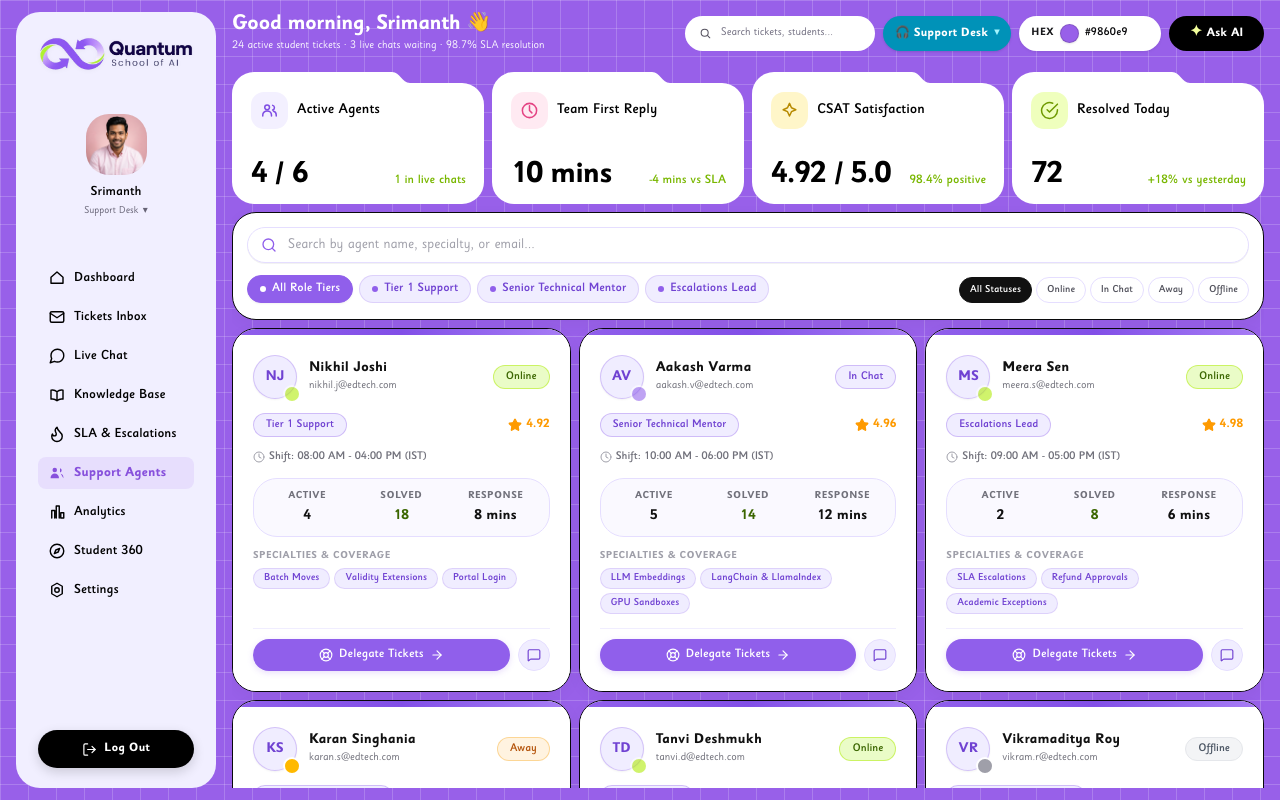
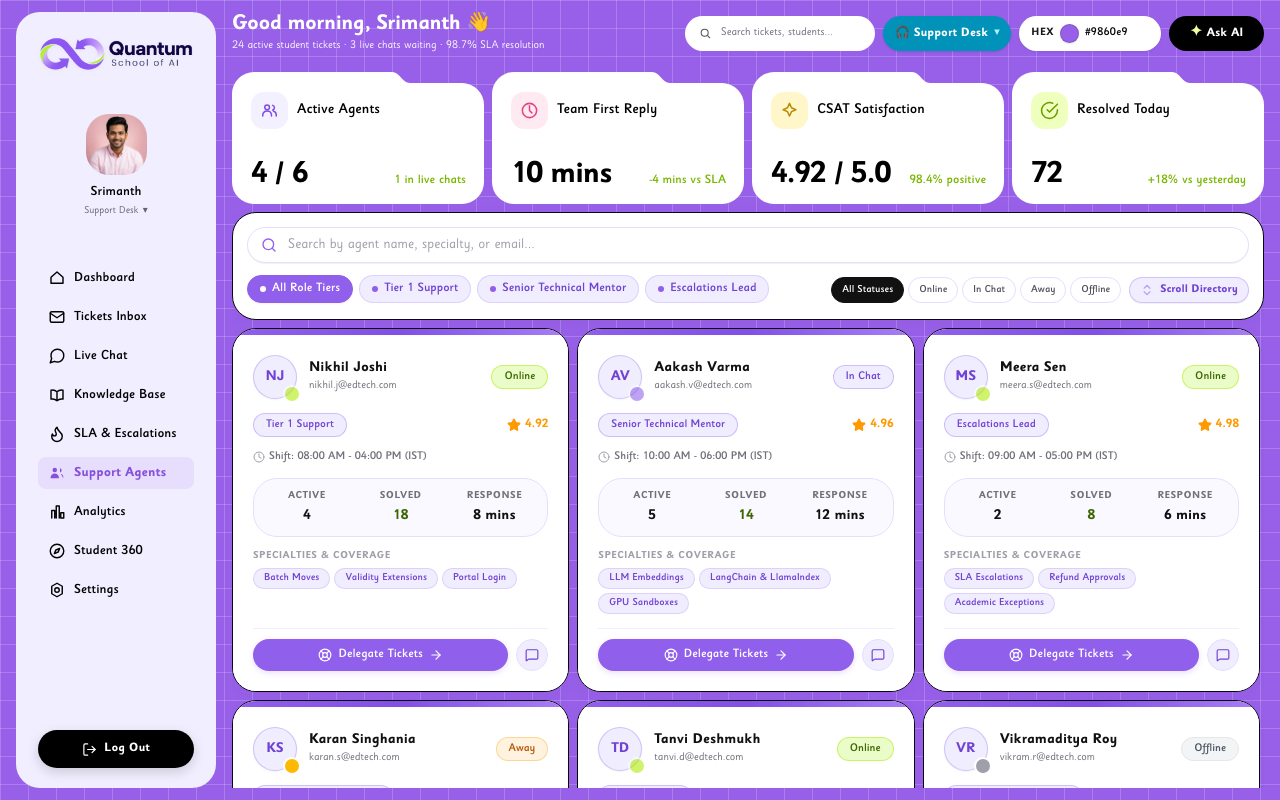
Before and after one commit to srimanthadep/QuantumLMS, a React (Vite) app: page /support/agents in a window 1280 px wide. Built offline with nearby package versions, Linux system fonts and the light colour scheme.

Commit message:
updated slaescalation and support agent file

```diff
--- a/src/pages/support/SlaEscalationsPage.tsx
+++ b/src/pages/support/SlaEscalationsPage.tsx
@@ -14,6 +14,7 @@ import {
   RefreshCw,
   BellRing,
   ExternalLink,
+  ChevronsUpDown,
 } from "lucide-react";
 import { Card, CardContent, CardHeader, CardTitle, CardDescription } from "@/components/ui/card";
 import { Button } from "@/components/ui/button";
@@ -237,16 +238,16 @@ export const SlaEscalationsPage: React.FC = () => {
   ];
 
   return (
-    <div className="flex flex-col gap-2 support-page-font">
+    <div className="flex-1 min-h-0 flex flex-col gap-2 support-page-font h-full">
       {/* 1. KPI Stats (Canonical Folder-Tab Cards with 8px Gap) */}
-      <div className="metrics-grid">
+      <div className="metrics-grid shrink-0">
         {kpis.map((item) => (
           <MetricCard key={item.label} item={item} />
         ))}
       </div>
 
       {/* 2. SLA Tiers Adherence Breakdown in 8px grid */}
-      <div className="grid grid-cols-1 sm:grid-cols-2 lg:grid-cols-4 gap-2">
+      <div className="grid grid-cols-1 sm:grid-cols-2 lg:grid-cols-4 gap-2 shrink-0">
         <div className="p-3 rounded-2xl border border-zinc-150 bg-white shadow-xs space-y-1.5">
           <div className="flex justify-between items-center text-xs">
             <span className="font-bold text-[#111111] flex items-center gap-1.5 text-[11px]">
@@ -309,13 +310,22 @@ export const SlaEscalationsPage: React.FC = () => {
       </div>
 
       {/* 3. Escalation Queue Panel */}
-      <div className="panel bg-white border border-zinc-150 flex flex-col min-h-[450px] overflow-hidden relative">
+      <div className="panel bg-white border border-zinc-150 flex flex-col flex-1 min-h-0 overflow-hidden relative">
         <div className="card-header px-5 py-3 border-b border-zinc-100 flex flex-col sm:flex-row sm:items-center justify-between gap-2 shrink-0 mb-0">
           <div>
-            <CardTitle className="text-base font-bold text-[#111111]">
-              Active SLA Countdown Queue
-            </CardTitle>
-            <CardDescription className="text-xs text-zinc-500">
+            <div className="flex items-center gap-2">
+              <CardTitle className="text-base font-bold text-[#111111]">
+                Active SLA Countdown Queue
+              </CardTitle>
+              <span
+                className="inline-flex items-center gap-1.5 px-2.5 py-0.5 rounded-full bg-[#F0EDFF] text-[#7042D2] border border-[#905FEB]/30 text-[11px] font-bold shadow-2xs"
+                title="Active SLA Countdown Queue is scrollable"
+              >
+                <ChevronsUpDown className="h-3.5 w-3.5 text-[#905FEB] animate-pulse" />
+                <span>Scroll Queue</span>
+              </span>
+            </div>
+            <CardDescription className="text-xs text-zinc-500 mt-0.5">
               Live tickets prioritized by remaining resolution window ({filtered.length} total active).
             </CardDescription>
           </div>
@@ -356,7 +366,7 @@ export const SlaEscalationsPage: React.FC = () => {
         </div>
 
         <CardContent
-          className="p-0 divide-y divide-[#F0EDFF] bg-white flex-1 min-h-0 overflow-y-auto scroll-smooth [&::-webkit-scrollbar]:w-1.5 [&::-webkit-scrollbar-track]:bg-slate-50 [&::-webkit-scrollbar-thumb]:bg-[#E5DEFF] [&::-webkit-scrollbar-thumb]:rounded-full hover:[&::-webkit-scrollbar-thumb]:bg-[#C4B5FD]"
+          className="p-0 divide-y divide-[#F0EDFF] bg-white flex-1 min-h-0 overflow-y-auto scroll-smooth support-queue-scrollbar"
         >
           {filtered.map((tkt) => {
             const isBreached = tkt.minutesRemaining <= 0;
--- a/src/pages/support/SupportAgentsPage.tsx
+++ b/src/pages/support/SupportAgentsPage.tsx
@@ -39,7 +39,7 @@ import {
   DialogFooter,
 } from "@/components/ui/dialog";
 import { cn } from "@/lib/utils";
-import { ArrowRight, Sparkles, Eye, Check } from "lucide-react";
+import { ArrowRight, Sparkles, Eye, Check, ChevronsUpDown } from "lucide-react";
 
 interface SupportAgent {
   id: string;
@@ -286,16 +286,16 @@ export const SupportAgentsPage: React.FC = () => {
   ];
 
   return (
-    <div className="flex flex-col gap-2 support-page-font">
+    <div className="flex-1 min-h-0 flex flex-col gap-2 support-page-font h-full">
       {/* 1. KPI Stats Grid (Canonical 132px Folder-Tab Cards with 8px Gap) */}
-      <div className="metrics-grid">
+      <div className="metrics-grid shrink-0">
         {kpis.map((item) => (
           <MetricCard key={item.label} item={item} />
         ))}
       </div>
 
       {/* 2. Search and Category Filter Bar */}
-      <div className="panel p-3.5 bg-white border border-zinc-150">
+      <div className="panel p-3.5 bg-white border border-zinc-150 shrink-0">
         <div className="space-y-2.5">
           <div className="relative">
             <Search className="absolute left-3.5 top-2.5 h-4 w-4 text-[#905FEB]" />
@@ -336,8 +336,9 @@ export const SupportAgentsPage: React.FC = () => {
               })}
             </div>
 
-            {/* Status Pills */}
-            <div className="flex gap-1 items-center overflow-x-auto">
+            {/* Status Pills & Scroll Indicator */}
+            <div className="flex items-center justify-between gap-2">
+              <div className="flex gap-1 items-center overflow-x-auto min-w-0">
                 {statuses.map((st) => {
                   const isActive = statusFilter === st.id;
                   return (
@@ -346,7 +347,7 @@ export const SupportAgentsPage: React.FC = () => {
                       type="button"
                       onClick={() => setStatusFilter(st.id)}
                       className={cn(
-                      "h-6.5 px-2.5 text-[10px] font-semibold rounded-full whitespace-nowrap cursor-pointer border transition-all",
+                        "h-6.5 px-2.5 text-[10px] font-semibold rounded-full whitespace-nowrap cursor-pointer border transition-all shrink-0",
                         isActive
                           ? "bg-[#111111] text-white border-[#111111]"
                           : "bg-white text-zinc-600 border-[#E5DEFF] hover:bg-[#FAF9FF]"
@@ -357,11 +358,20 @@ export const SupportAgentsPage: React.FC = () => {
                   );
                 })}
               </div>
+              <span
+                className="inline-flex items-center gap-1.5 px-2.5 py-1 rounded-full bg-[#F0EDFF] text-[#7042D2] border border-[#905FEB]/30 text-[11px] font-bold shadow-2xs shrink-0"
+                title="Agents directory is scrollable"
+              >
+                <ChevronsUpDown className="h-3.5 w-3.5 text-[#905FEB] animate-pulse" />
+                <span>Scroll Directory</span>
+              </span>
+            </div>
           </div>
         </div>
       </div>
 
-      {/* Agents Grid */}
+      {/* Agents Scrollable Viewport */}
+      <div className="flex-1 min-h-0 overflow-y-auto pr-1 support-queue-scrollbar">
         {filteredAgents.length === 0 ? (
           <div className="py-12 text-center bg-white panel p-8">
             <Users className="h-10 w-10 text-zinc-300 mx-auto mb-2" />
@@ -503,6 +513,7 @@ export const SupportAgentsPage: React.FC = () => {
           })}
         </div>
       )}
+      </div>
 
       {/* Agent Detail Modal like KnowledgeBasePage */}
       {selectedAgent && (
```
Lines whose indentation alone changed are shown as unchanged.
